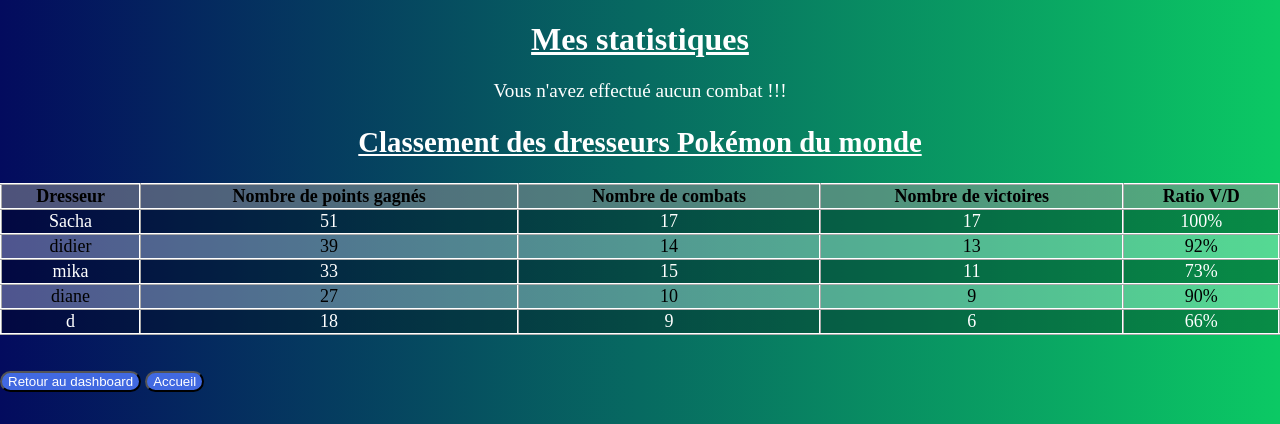
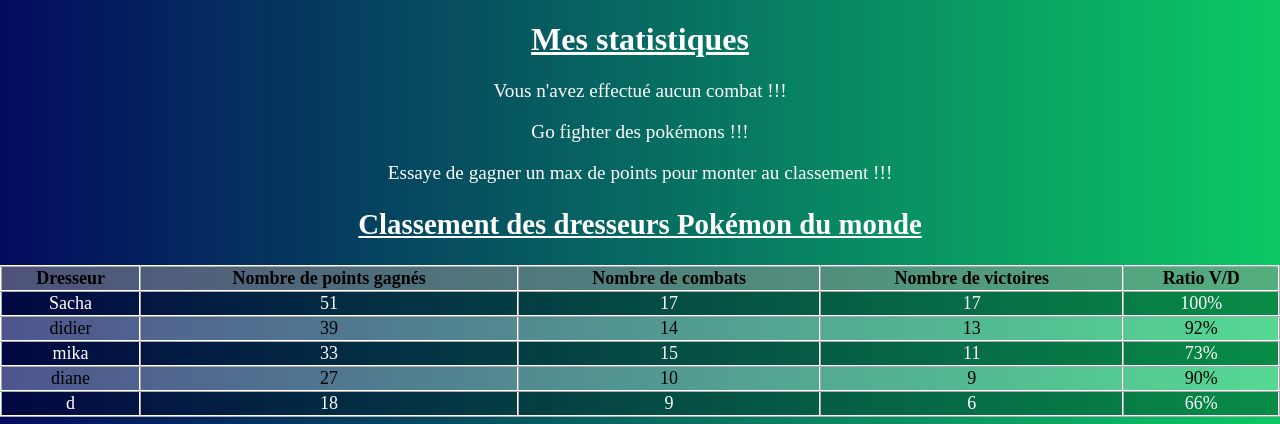
Before and after one commit to killard95/Pokefight, a PHP site: page /Statistiques in a window 1280 px wide. Shown: the top 424 px of the page. Run offline with PHP 8.4, Linux system fonts and the light colour scheme; a user stored in the database is signed in; data comes from the database, SQL or seed files in the repository; some libraries are stand-ins or nearby versions.

Commit message:
modif no combat

```diff
--- a/DAO/Combat_DAO.php
+++ b/DAO/Combat_DAO.php
@@ -225,7 +225,9 @@
                 $stmt = $db->query($queryAllStats)->fetchAll(PDO::FETCH_ASSOC);
                 $result = $db->query($queryVictory)->fetch(PDO::FETCH_BOTH);
                 if($stmt == null) {
-                    echo "<p id='noCombat'>Vous n'avez effectué aucun combat !!!</p>";
+                    echo "<p class='noCombat'>Vous n'avez effectué aucun combat !!!</p>";
+                    echo "<p class='noCombat'>Go fighter des pokémons !!!</p>";
+                    echo "<p class='noCombat'>Essaye de gagner un max de points pour monter au classement !!!</p>";
                     return true;
                 } else {
                     echo "<h2>Statistiques générales</h2>
--- a/Views/Assets/Css/Style.css
+++ b/Views/Assets/Css/Style.css
@@ -171,7 +171,7 @@
 #stat{
     color: white;
 }
-#noCombat{
+.noCombat{
     color: white;
 }
 .rules{
```
